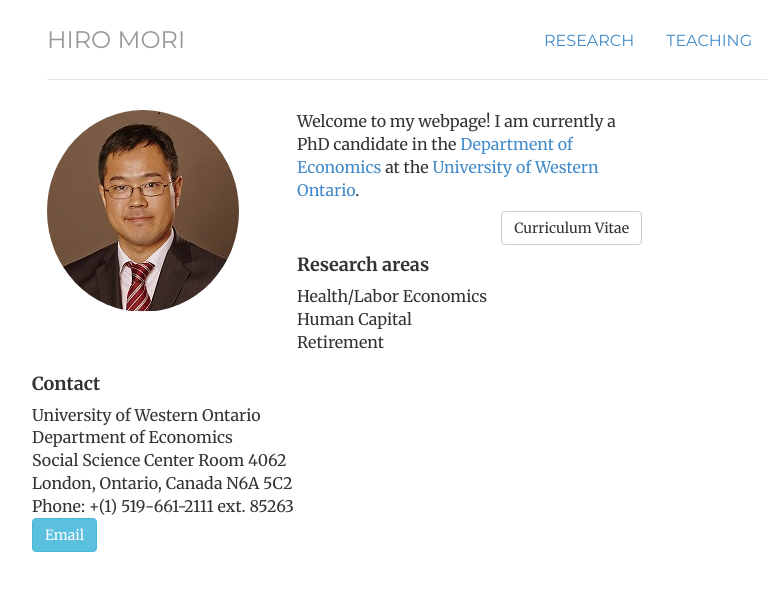
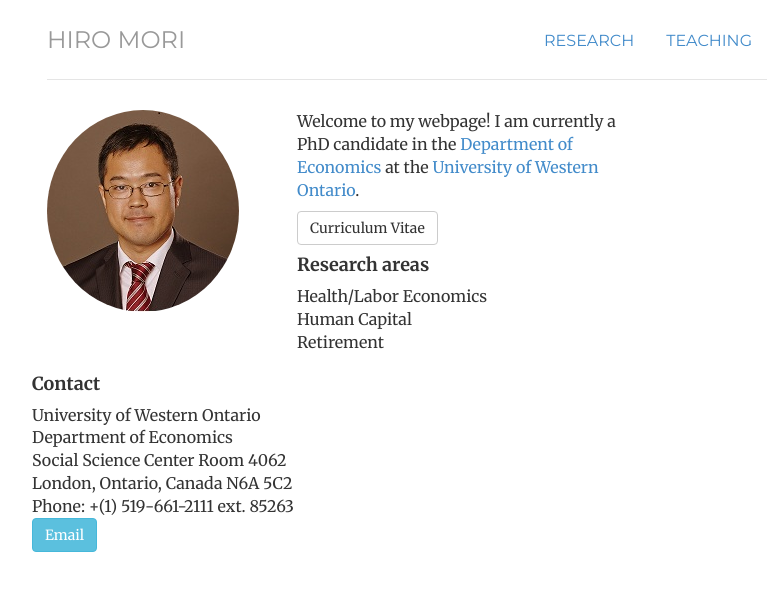
Before and after one commit to morihiroaki/morihiroaki.github.io, a Jekyll site: the page built from index.html, in a window 1280 px wide. Shown: the top 591 px of the page, without its empty margins (233-1015 px from the left). Built offline with Jekyll 4.4.1, drawn with Linux system fonts in a browser that asks for light colours.

Commit message:
Update index.html

```diff
--- a/index.html
+++ b/index.html
@@ -12,7 +12,7 @@
              </div>
              <div class='col-sm-6'>
               <p> Welcome to my webpage! I am currently a PhD candidate in the <a href="http://economics.uwo.ca/">Department of Economics</a> at the <a href="http://www.uwo.ca/">University of Western Ontario</a>.  </p>
-              	<a href="/files/cv_mori.pdf" class="btn btn-default pull-right" title="Download CV as PDF">Curriculum Vitae</a>
+              	<a href="/files/cv_mori.pdf" class="btn btn-default" title="Download CV as PDF">Curriculum Vitae</a>
               <!--a class="btn btn-primary" href="/cv.html">CV</a-->
               <!--a class="btn btn-warning" href="/research.html">Research</a-->
               <!--a class="btn btn-danger" href="/teaching.html">Teaching</a-->
```
